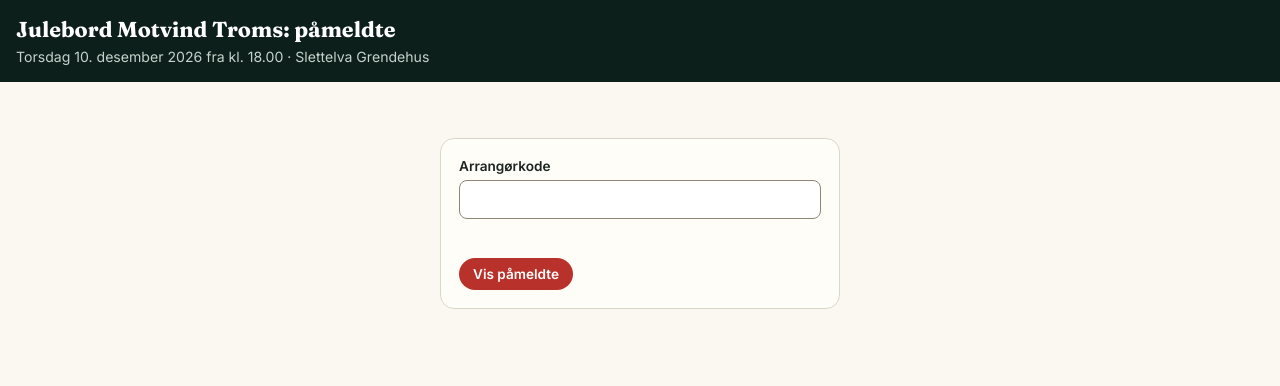
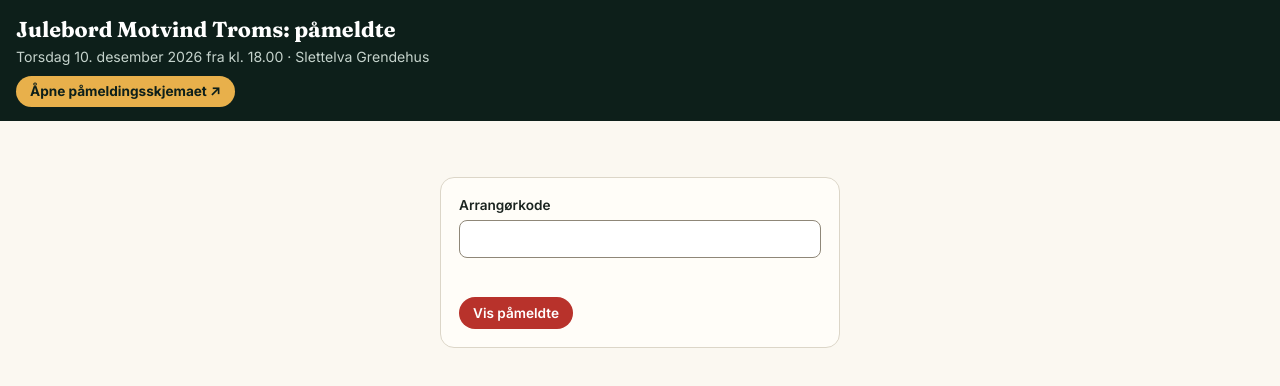
Before and after one commit to leamarketing/motvind-julebord, a plain HTML site: page arrangor.html in a window 1280 px wide. Drawn offline with Linux system fonts and the light colour scheme.

Commit message:
Styreside: lenke til påmeldingsskjemaet (ny fane)
Co-Authored-By: Claude Opus 5.5 <noreply@anthropic.com>

```diff
--- a/arrangor.html
+++ b/arrangor.html
@@ -17,6 +17,10 @@ header{background:var(--natt);color:#fff;padding:14px 16px}
 header .inn,main{max-width:1280px;margin:0 auto}
 h1{font-family:Fraunces,Georgia,serif;margin:0;font-size:1.35rem}
 header p{margin:2px 0 0;color:#c5d3cc;font-size:.88rem}
+.til-skjema{display:inline-block;margin-top:8px;background:var(--gull);color:var(--natt);font-weight:700;font-size:.85rem;text-decoration:none;border-radius:999px;padding:6px 14px}
+.til-skjema:hover{background:#f5d58a}
+.til-skjema:focus-visible{outline:3px solid #fff;outline-offset:2px}
+@media print{.til-skjema{display:none}}
 main{padding:16px 16px 50px}
 .kort{background:var(--papir);border:1px solid var(--linje);border-radius:14px;padding:18px}
 .logg{max-width:400px;margin:40px auto}
@@ -118,6 +122,7 @@ h2 small{font-family:Inter,sans-serif;font-size:.8rem;color:var(--dempet);font-w
 <header><div class="inn">
   <h1>Julebord Motvind Troms: påmeldte</h1>
   <p>Torsdag 10. desember 2026 fra kl. 18.00 · Slettelva Grendehus</p>
+  <a class="til-skjema" href="./" target="_blank" rel="noopener">Åpne påmeldingsskjemaet <span aria-hidden="true">↗</span></a>
 </div></header>
 
 <main>
```
Also changed, not shown: styre.html (+5 -0 lines).
